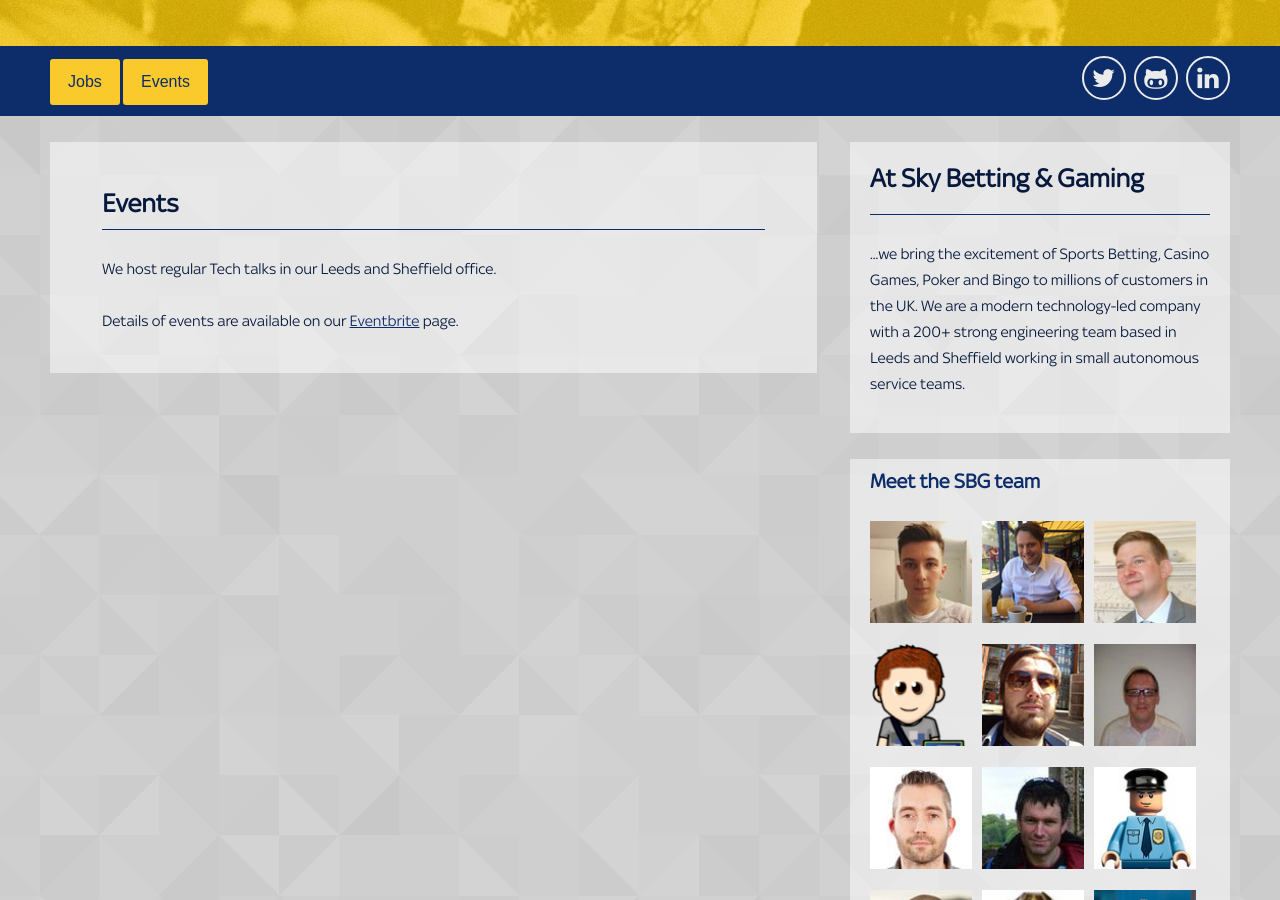
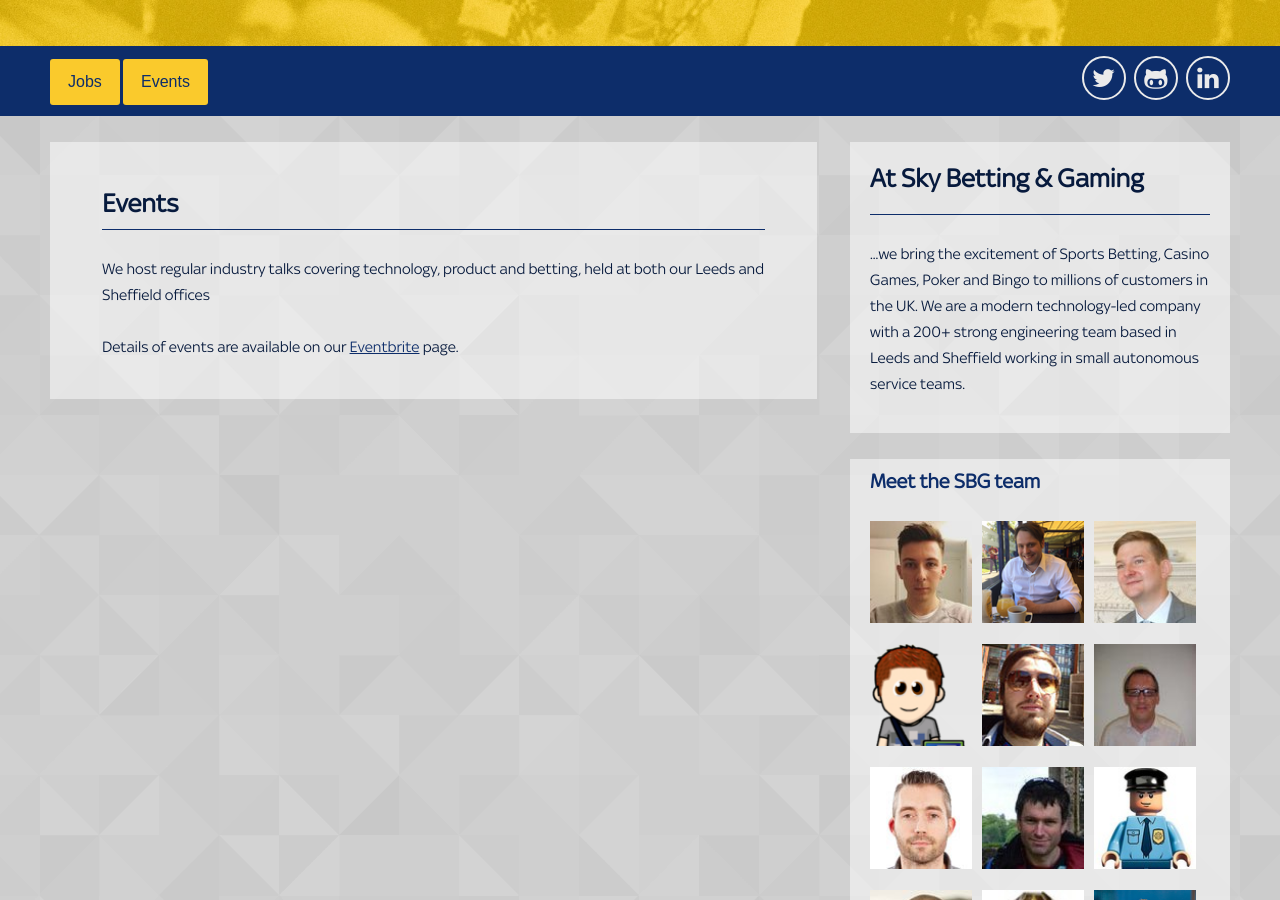
Before and after one commit to skybet/skybet.github.io, a Jekyll site: the page built from events/index.html, in a window 1280 px wide and 900 px high, scrolled down 304 px. Built offline with Jekyll 4.4.1, drawn with Linux system fonts in a browser that asks for light colours; nearby versions of some CDN libraries; some web fonts are replaced; comment, search, counter and statistics services are not loaded.

Commit message:
Update events page summary

```diff
--- a/events/index.html
+++ b/events/index.html
@@ -9,6 +9,6 @@
 ---
 <h2>{{ page.title }}</h2>
 
-<p>We host regular Tech talks in our Leeds and Sheffield office.</p>
+<p>We host regular industry talks covering technology, product and betting, held at both our Leeds and Sheffield offices</p>
 
 <p>Details of events are available on our <a href="https://www.eventbrite.co.uk/o/sky-betting-and-gaming-8286531503">Eventbrite</a> page.</p>
```
